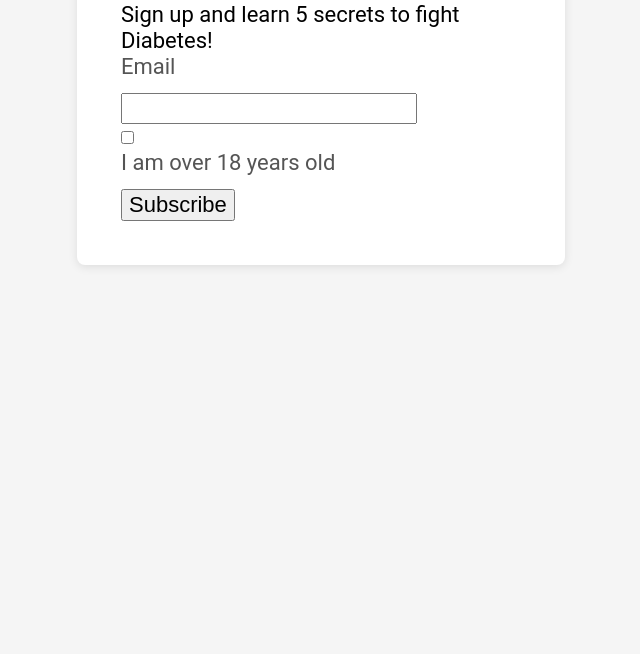
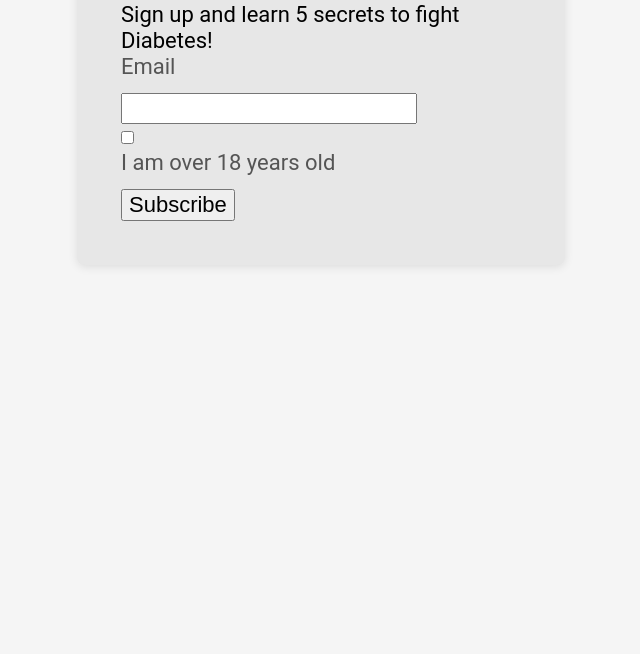
Before and after one commit to aantarIIT/lab3, a plain HTML site: page index.html in a window 1280 px wide. Shown: the part 146-800 px from the top of the page, without its empty margins (319-959 px from the left). Drawn offline with nearby package versions, Linux system fonts and the light colour scheme.

Commit message:
changing colors, fixing borders

```diff
--- a/css/screen.css
+++ b/css/screen.css
@@ -218,7 +218,7 @@ body {
 /* ===== STATE STYLES ======= */
 
 form {
-  background-color: #ffffff;
+  background-color: #e7e7e7;
   padding: 2em;
   border-radius: 8px;
   box-shadow: 0 2px 10px rgba(0, 0, 0, 0.1);
@@ -244,4 +244,5 @@ input[type="submit"] {
   border: none;
   border-radius: 4px;
   font-size: 1em;
+  outline: none;
 }
```
